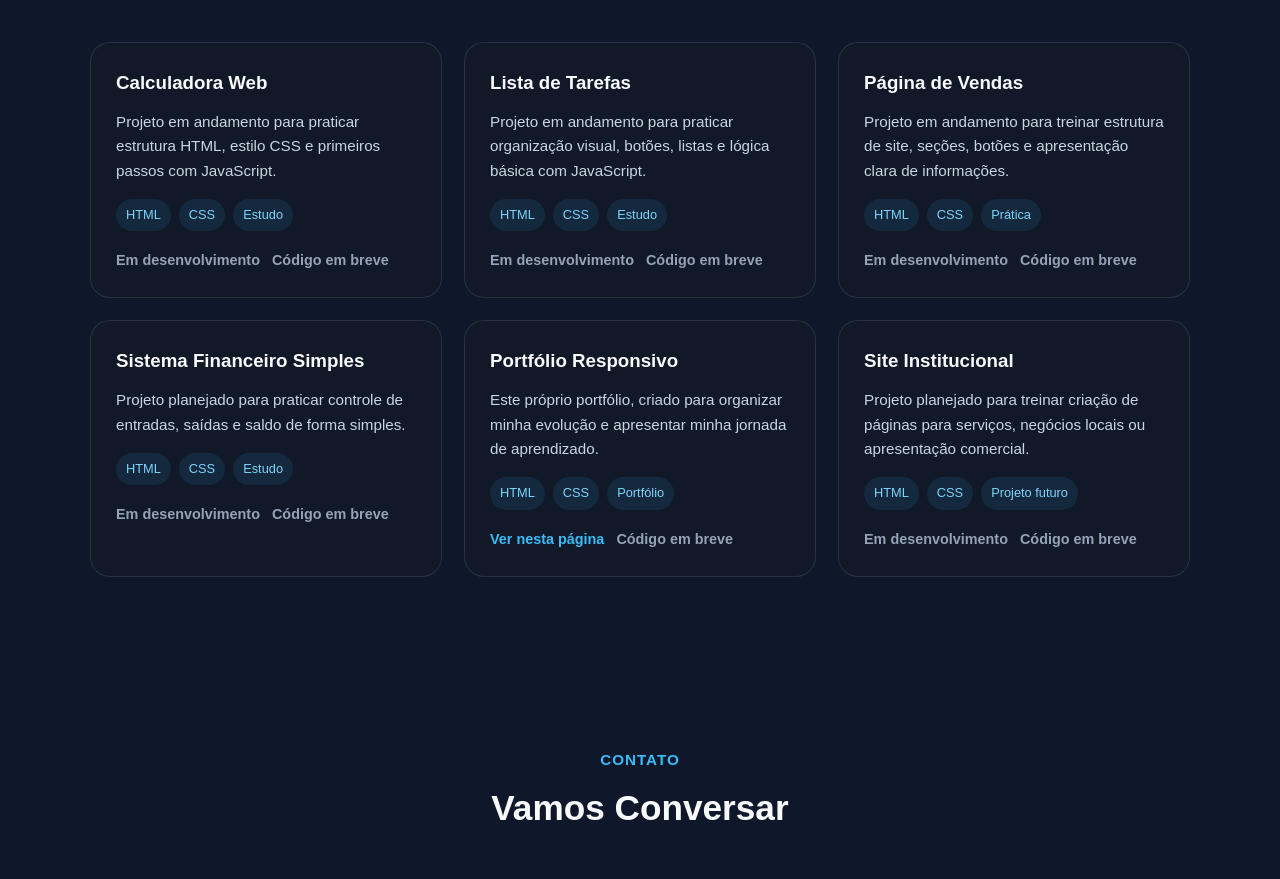
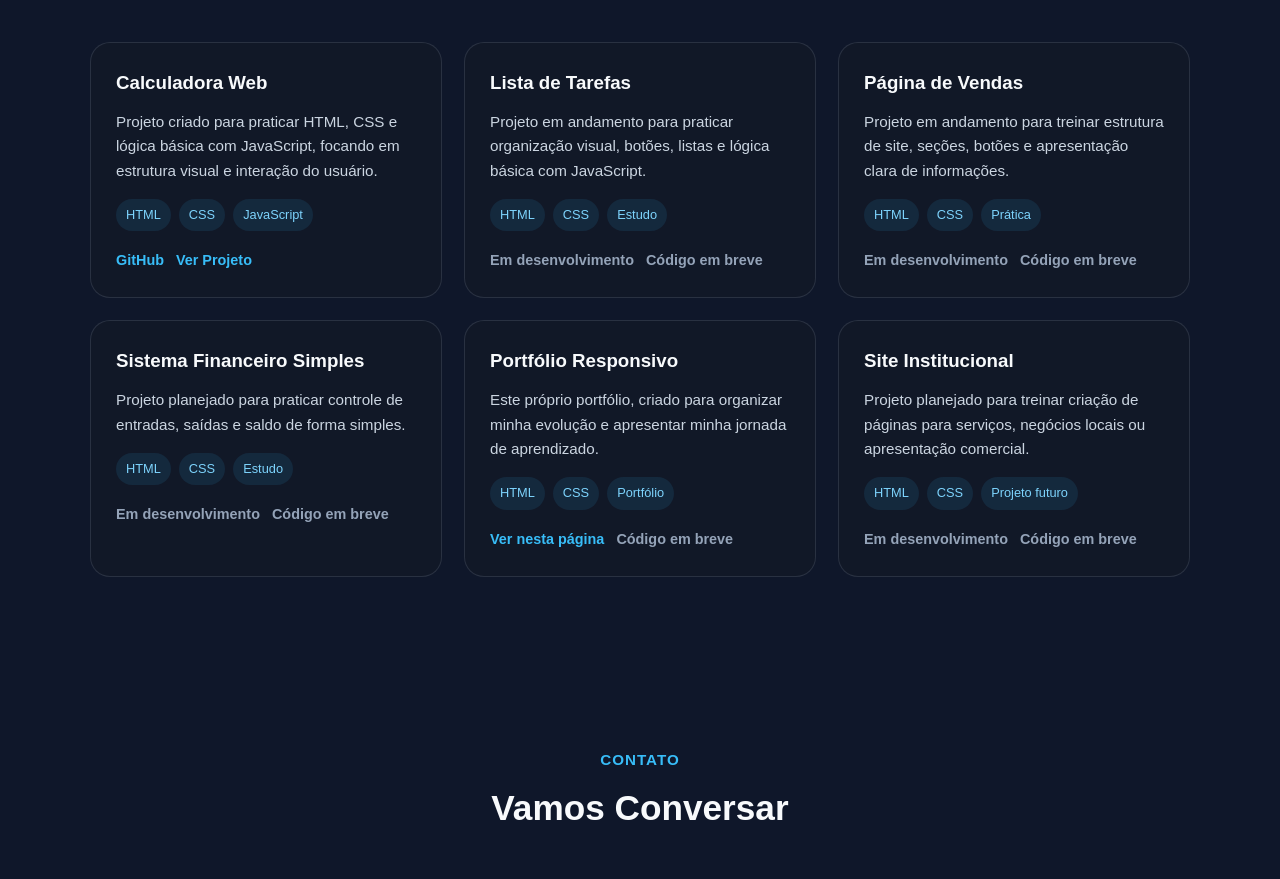
Before and after one commit to wesleycarvalhocardoso22-ui/portfolio, a plain HTML site: page index.html in a window 1280 px wide. Shown: the part 2051-2930 px from the top of the page. Drawn offline with Linux system fonts and the light colour scheme.

Commit message:
Add files via upload

```diff
--- a/index.html
+++ b/index.html
@@ -428,13 +428,29 @@
         <div class="projects-grid">
          <div class="card">
   <h3>Calculadora Web</h3>
-            <p>Projeto em andamento para praticar estrutura HTML, estilo CSS e primeiros passos com JavaScript.</p>
+
+  <p>
+    Projeto criado para praticar HTML, CSS e lógica básica com JavaScript, focando em estrutura visual e interação do usuário.
+  </p>
+
   <div class="tech-list">
-              <span>HTML</span><span>CSS</span><span>Estudo</span>
+    <span>HTML</span>
+    <span>CSS</span>
+    <span>JavaScript</span>
   </div>
+
   <div class="project-links">
-              <span>Em desenvolvimento</span>
-              <span>Código em breve</span>
+
+    <a href="https://github.com/wesleycarvalhocardoso22-ui/calculadora-simples"
+       target="_blank">
+       GitHub
+    </a>
+
+    <a href="https://wesleycarvalhocardoso22-ui.github.io/calculadora-simples/"
+       target="_blank">
+       Ver Projeto
+    </a>
+
   </div>
 </div>
 
```
Lines whose indentation alone changed are shown as unchanged.
